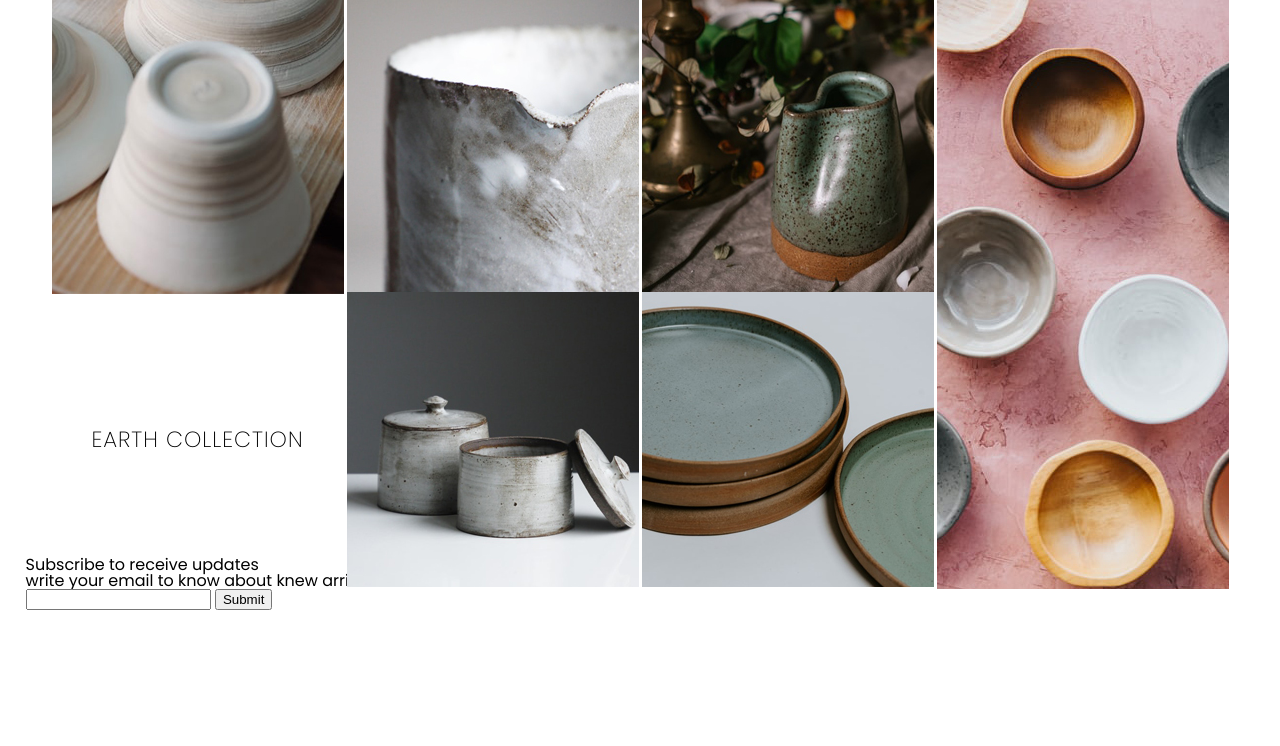
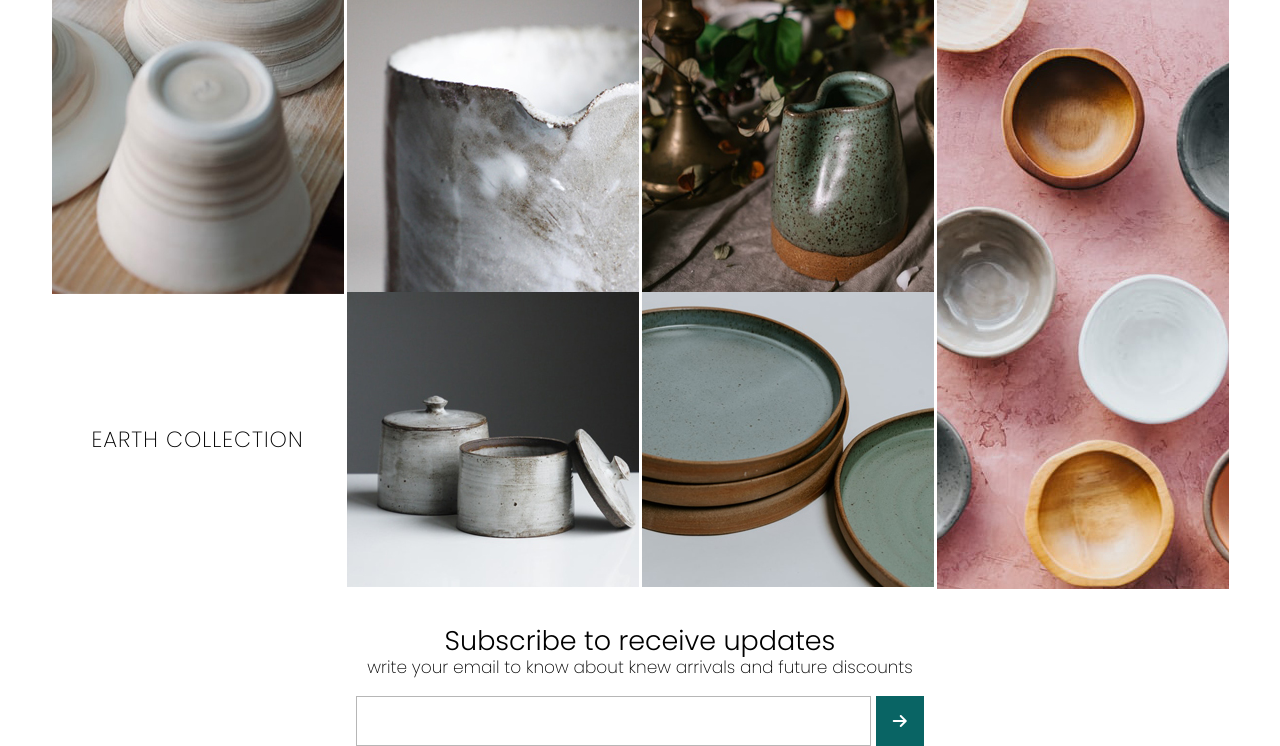
Before and after one commit to sofiarnunes/clay-state-pottery, a website: page index.html in a window 1280 px wide. Shown: the part 1155-1901 px from the top of the page. Before the commit the page ends 1765 px from the top, so only its background shows below. Drawn offline with nearby package versions, Linux system fonts and the light colour scheme; a web font is replaced by a local one.

Commit message:
Add newsletter section

```diff
--- a/index.html
+++ b/index.html
@@ -106,8 +106,8 @@
             <div class="wrapper">
                 <h3>Subscribe to receive updates</h3>
                 <p>write your email to know about knew arrivals and future discounts</p>
-                <input type="text" name="" id="">
-                <input type="submit">
+                <input type="email" name="email" id="email">
+                <a href="#"><i class="fas fa-arrow-right"></i></a>
             </div>
         </section>
     </main>
--- /dev/null
+++ b/scss/_newsletter.scss
@@ -0,0 +1,32 @@
+.newsletter{
+    text-align: center;
+    position: relative;
+    top: 70px;
+    .wrapper{
+        h3{
+            font-size: 27px;
+            font-weight: 300;
+            margin-bottom: 5px;
+        }
+        p{
+            font-size: 17px;
+            font-weight: 200;
+            margin-bottom: 20px;
+        }
+        input{
+            display: inline-block;
+            width: 515px;
+            height: 50px;
+            border: 1px solid $grey-3;
+        }
+        a{
+            i{
+                color: $light-color;
+                font-size: 50;
+                background-color: $primary-color;
+                padding: 17px 17px 17px 17px;
+                vertical-align: middle;
+            }
+        }
+    }
+}
```
Also changed, not shown: scss/_homegrid.scss (+5 -5 lines), style/css/main.css.
